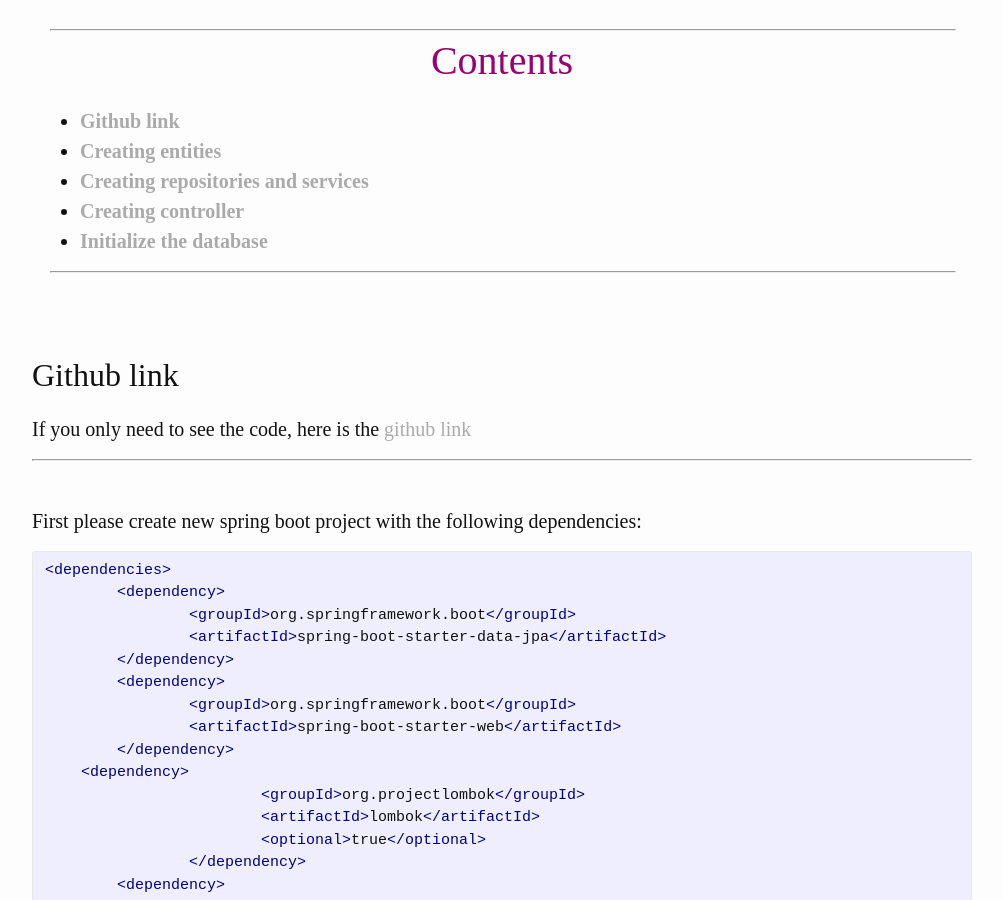
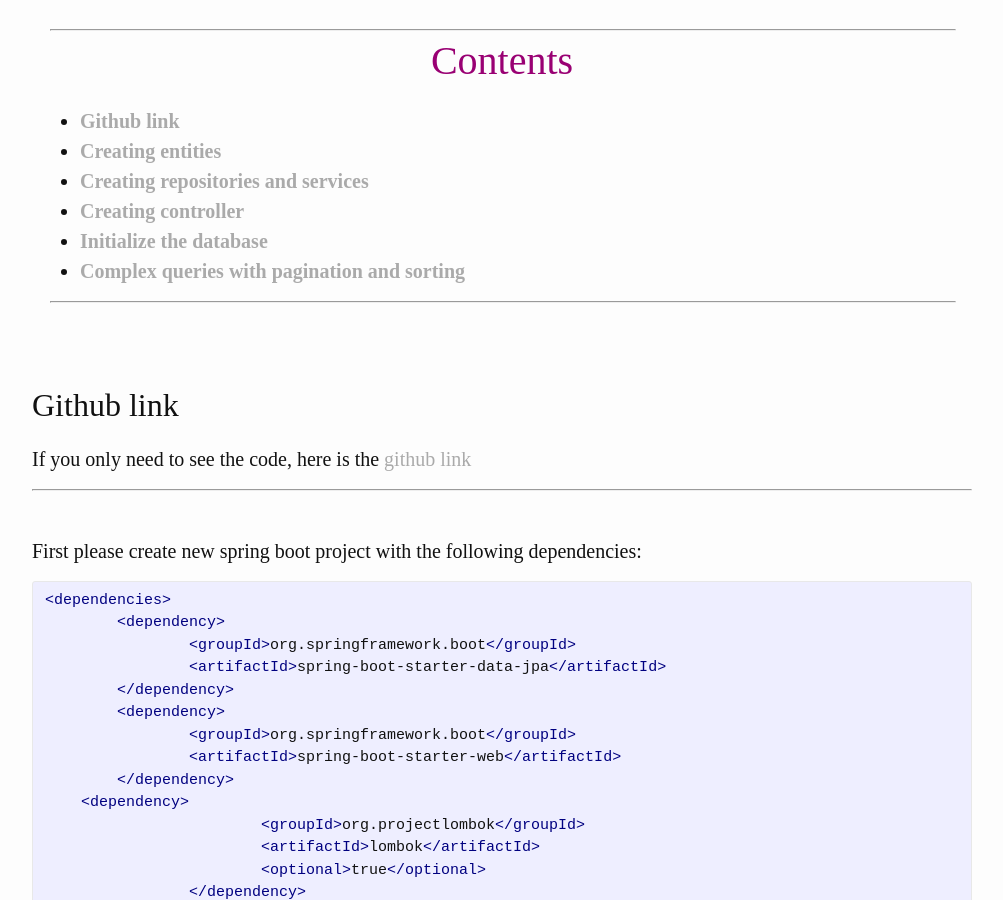
Before and after one commit to mehmetozanguven/mehmetozanguven.github.io, a Jekyll site: the page built from _posts/spring_framework/2022-08-06-spring-boot-how-to-paginate-and-sort-for-join-queries.md, in a window 1280 px wide and 900 px high, scrolled down 1080 px. Shown: the whole window, without its empty margins (138-1141 px from the left). Built offline with Jekyll 4.4.1, drawn with Linux system fonts in a browser that asks for light colours; nearby versions of some CDN libraries; some web fonts are replaced; some of the changed text lies outside the part shown.

Commit message:
Add subtitle

````diff
--- a/_posts/spring_framework/2022-08-06-spring-boot-how-to-paginate-and-sort-for-join-queries.md
+++ b/_posts/spring_framework/2022-08-06-spring-boot-how-to-paginate-and-sort-for-join-queries.md
@@ -218,6 +218,8 @@
 ```
 
 Now let's talk about (complex!) queries and paginate them.
+
+## Complex queries with pagination and sorting
 
 Let's assume that we want to get all school entries with total number of student and also we want to use paginate function within Spring framework.
 
````
